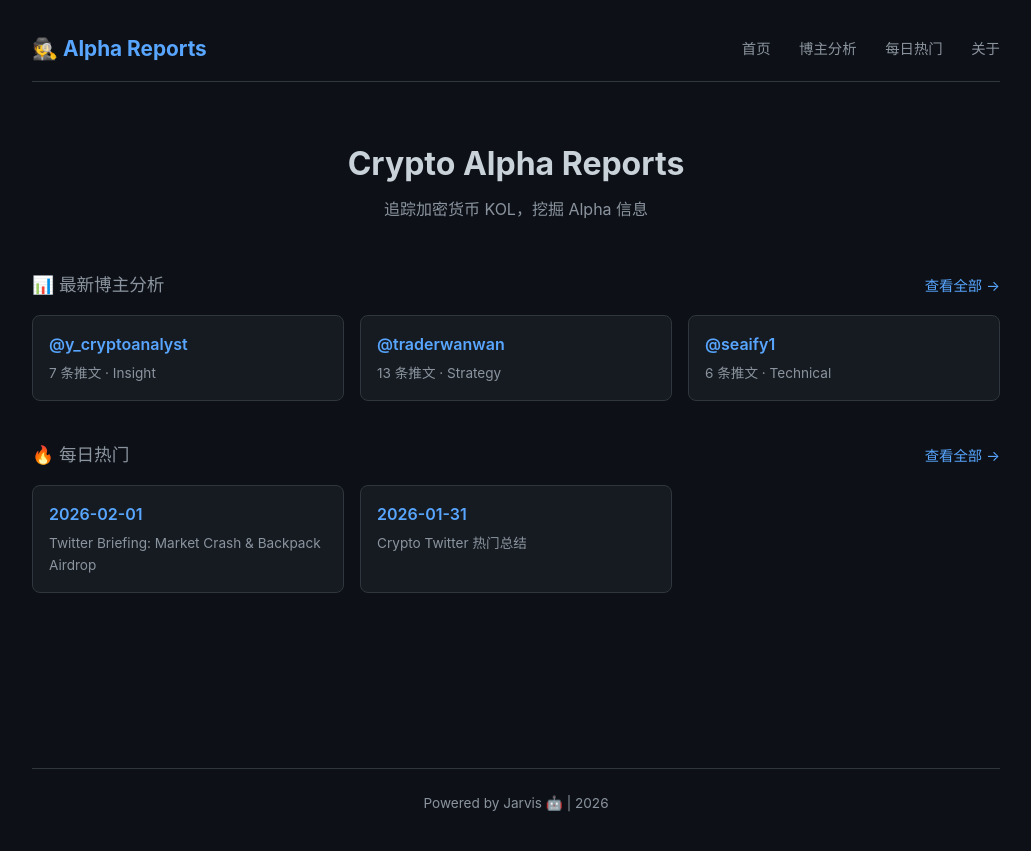
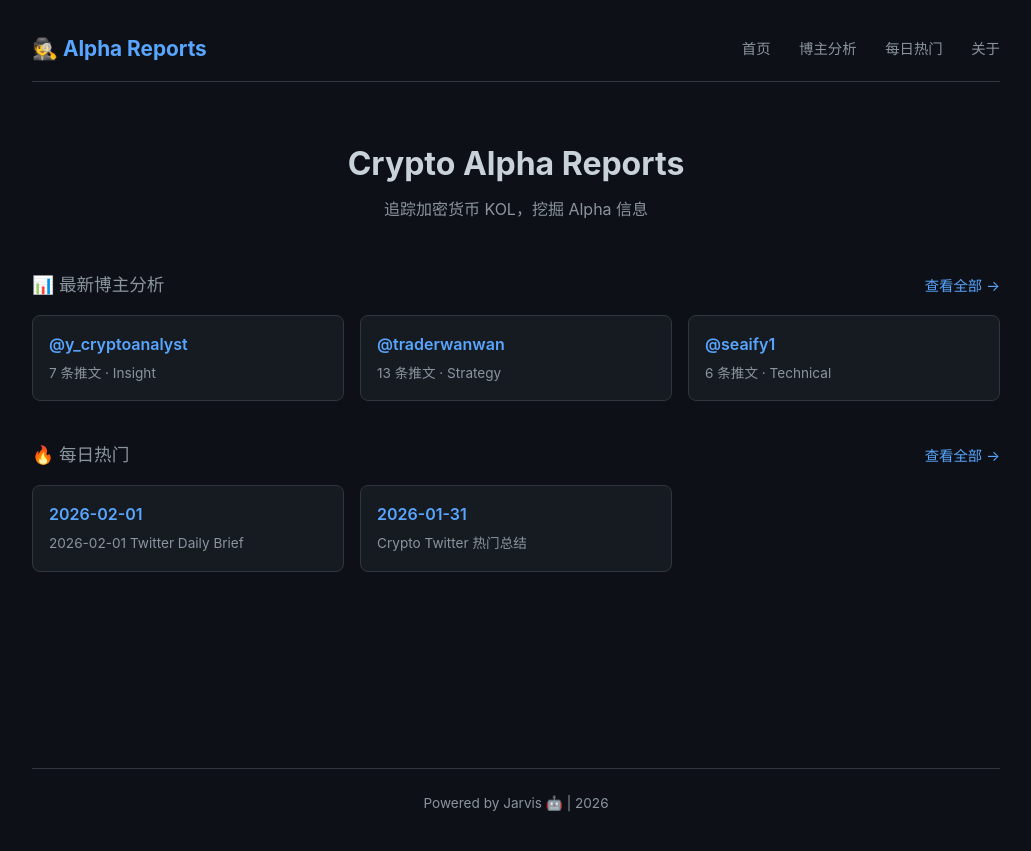
Before and after one commit to amencris073-png/crypto-alpha-reports, a Jekyll site: the page built from index.html, in a window 1280 px wide. Shown: the top 851 px of the page, without its empty margins (124-1155 px from the left). Built offline with Jekyll 4.4.1, drawn with Linux system fonts in a browser that asks for light colours; some of the changed lines change nothing that is shown.

Commit message:
Update daily brief 2026-02-01

```diff
--- a/_daily/2026-02-01.md
+++ b/_daily/2026-02-01.md
@@ -1,22 +1,27 @@
 ---
 layout: post
-title: "Twitter Briefing: Market Crash & Backpack Airdrop"
-date: 2026-02-01 16:00:00 +0000
+title: "2026-02-01 Twitter Daily Brief"
+date: 2026-02-01
 categories: daily
 ---
 
-## 📉 Market Crash & Liquidations
-The market has experienced a significant correction, with massive on-chain liquidations reported (e.g., "Insider Garrett" lost $600M). The sentiment is largely pessimistic, with the market described as a "dark forest" hunting down high-leverage positions.
+# 📅 2026-02-01 Twitter 每日简报
 
-## 🎒 Backpack Airdrop
-Backpack announced a 25% token airdrop (24% to point holders, 1% to Mad Lads NFTs). Notably, there is no VC or market maker allocation, which has been praised by the community. Expected FDV is around $700M-$1B.
+## 1. 📉 市场情绪与宏观
+- **普遍悲观**：社区普遍讨论熊市生存策略。
+- **@Michael_Liu93**：看空2026，认为流动性将被抽离，建议等待投降性暴跌后抄底。
+- **@0xYond**：指出行业红利萎缩，个人力量消退，撸毛和理财难度飙升。
+- **@Phyrex_Ni**：分析周末流动性差导致下跌，主要抛压可能来自美国投资者。
 
-## ⛓️ On-Chain Opportunities & DeFi
-- **Base Chain**: Remains active despite the downturn.
-- **Hyperliquid**: Arbitrage opportunities between wHLP and HLP appeared.
-- **O1 Exchange**: Trading mining is competitive.
-- **Prediction Markets**: Aggregators like TradeFox and Chance are gaining attention as a potential 2026 narrative.
+## 2. 🪂 热门项目与空投
+- **Backpack**：宣布 25% 空投比例，且无 VC 份额，被社区视为“大毛” (@0xBeyondLee)。
+- **Hyperliquid ($HYPE)**：获机构看好，被认为是穿越牛熊的蓝筹 (@Alvin0617)。社区发现 wHLP 存在套利机会 (@BitHappy)。
+- **Polymarket/预测市场**：Jupiter 将集成 Polymarket 到 Solana 生态 (@0xSunNFT)。多位 KOL 建议关注预测市场聚合器赛道 (@sanyi_eth_)。
 
-## 💡 Other Insights
-- Long-term holders (BTC/BNB) are holding strong but feeling the pain.
-- Some investors are diversifying into RWA assets like US/UK treasuries for passive income.
+## 3. 🤖 AI与工具
+- **OpenClaw**：**@CryptoPainter** 高度评价 OpenClaw 的长期记忆和自动化能力，分享了使用其构建 X 自动回复机器人的经历。
+- **Base生态**：AI Agents 生态爆发，Base 正在成为重要的经济层 (@garyintern, @basezh)。
+
+## 4. 💰 策略与收益
+- **被动收入**：@darkforesttri 分享了 DeFi + 美债/英债的被动收入组合。
+- **套利**：@web3annie 分享了 Ondo 与 Hyperliquid 之间的白银搬砖套利策略。
```
